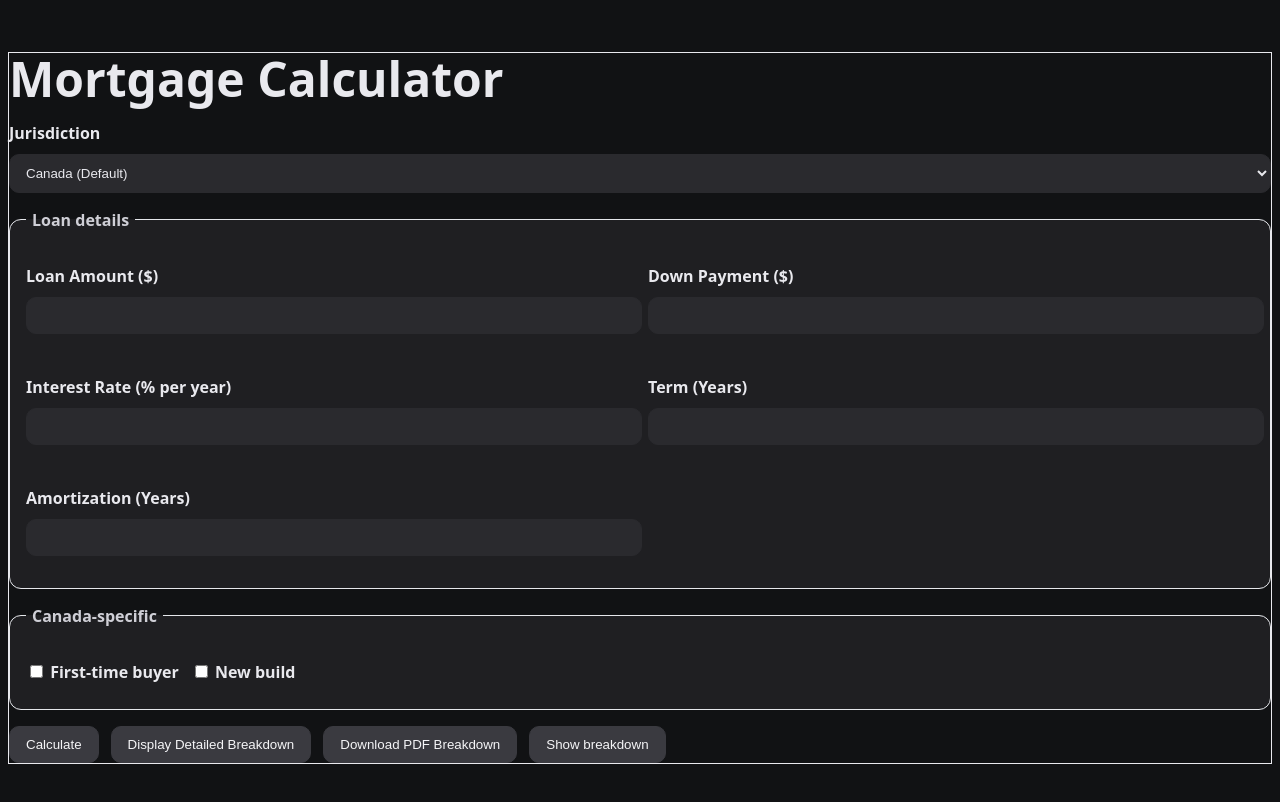
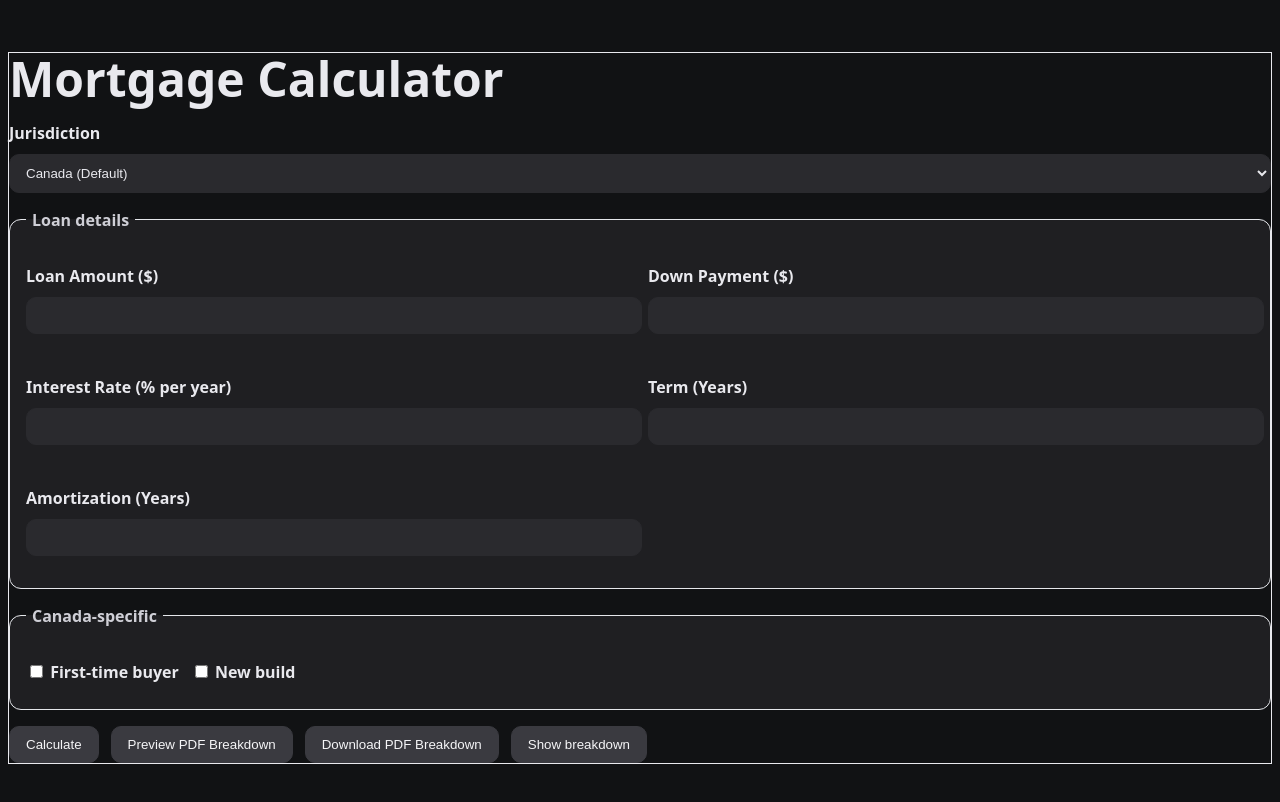
Before and after one commit to mwm13-beep/mortage-calculator, a React (Vite) app: page / in a window 1280 px wide. Shown: the top 802 px of the page. Built offline with nearby package versions, Linux system fonts and the light colour scheme.

Commit message:
UI polish

```diff
--- a/src/App.tsx
+++ b/src/App.tsx
@@ -170,7 +170,7 @@ export default function App() {
             onClick={handleSubmit(onInline)}
             disabled={loading || hasErrors}
           >
-            {loading ? "Calculating…" : "Display Detailed Breakdown"}
+            {loading ? "Calculating…" : "Preview PDF Breakdown"}
           </button>
 
           <button
```
